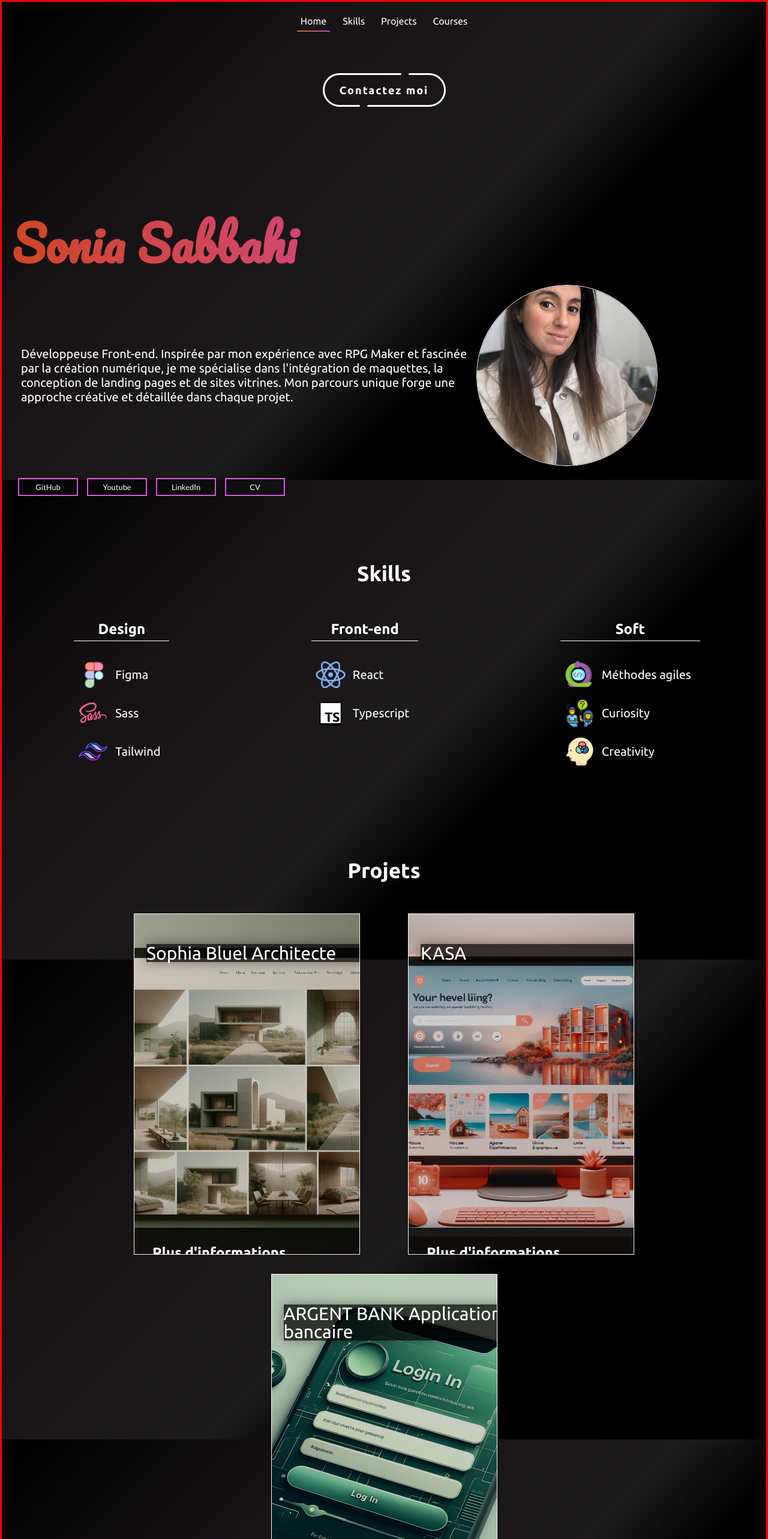
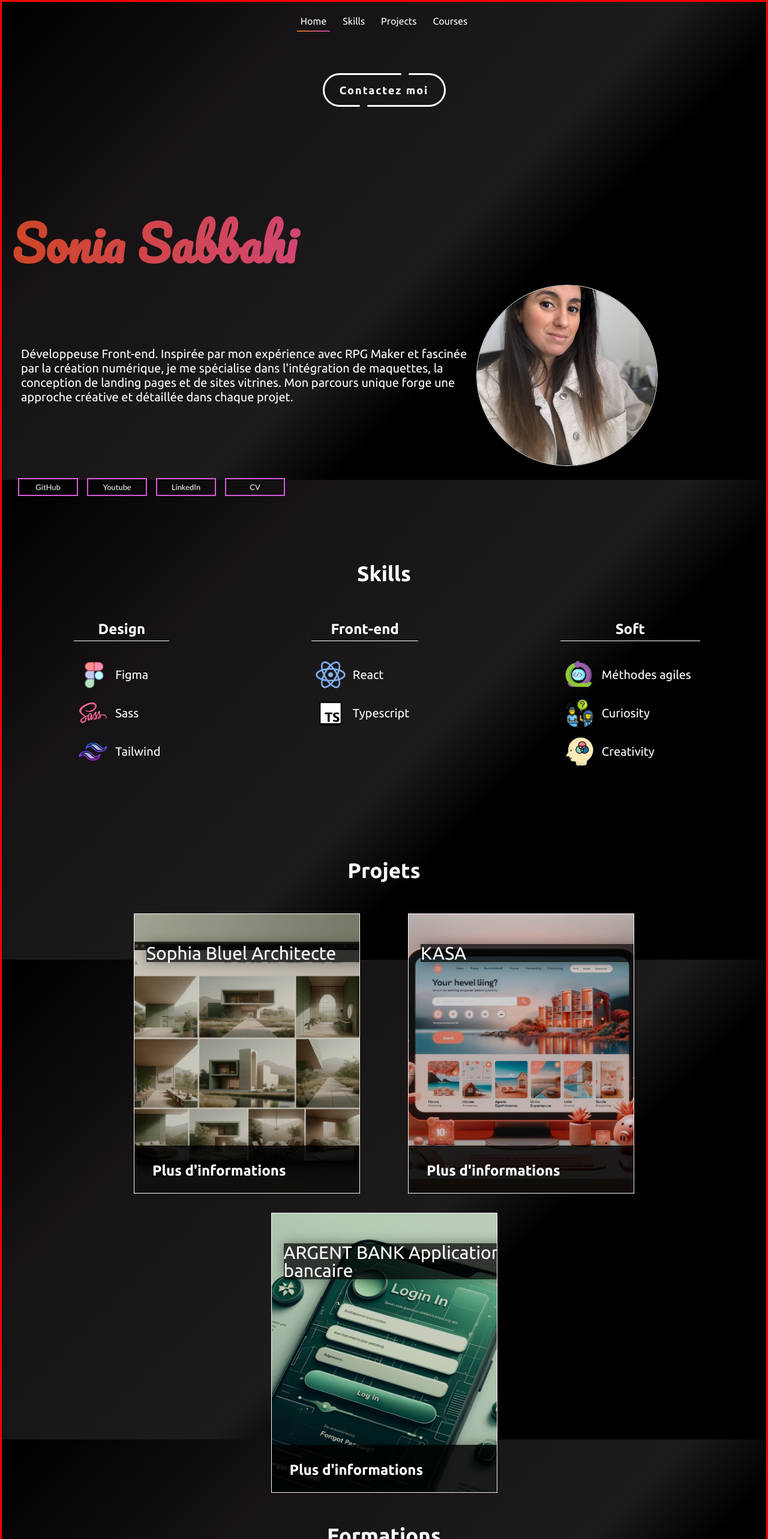
Before and after one commit to Soniadevpro/Sabbahi_Sonia_12_05022024, a React (Vite) app: page / in a window 1280 px wide. Shown: the top 2566 px of the page at 60% size. Built offline with nearby package versions, Linux system fonts and the light colour scheme.

Commit message:
Update card.scss

```diff
--- a/src/components/card/card.scss
+++ b/src/components/card/card.scss
@@ -52,7 +52,7 @@ figure {
   justify-content: center;
   width: 375px;
   min-width: 365px;
-  height: 567px;
+  height: 465px;
 
   box-shadow: 0 1px 3px rgba(0, 0, 0, 0.12), 0 1px 2px rgba(0, 0, 0, 0.24);
   transition: all 0.3s cubic-bezier(0.25, 0.8, 0.25, 1);
@@ -154,5 +154,9 @@ figure {
   width: 300px;
   border: solid 1px #f8f7f7;
 }
-@media (max-width: 420px) {
+@media (max-width: 400px) {
+  figure {
+    width: 300px;
+    height: 400px;
+  }
 }
```
